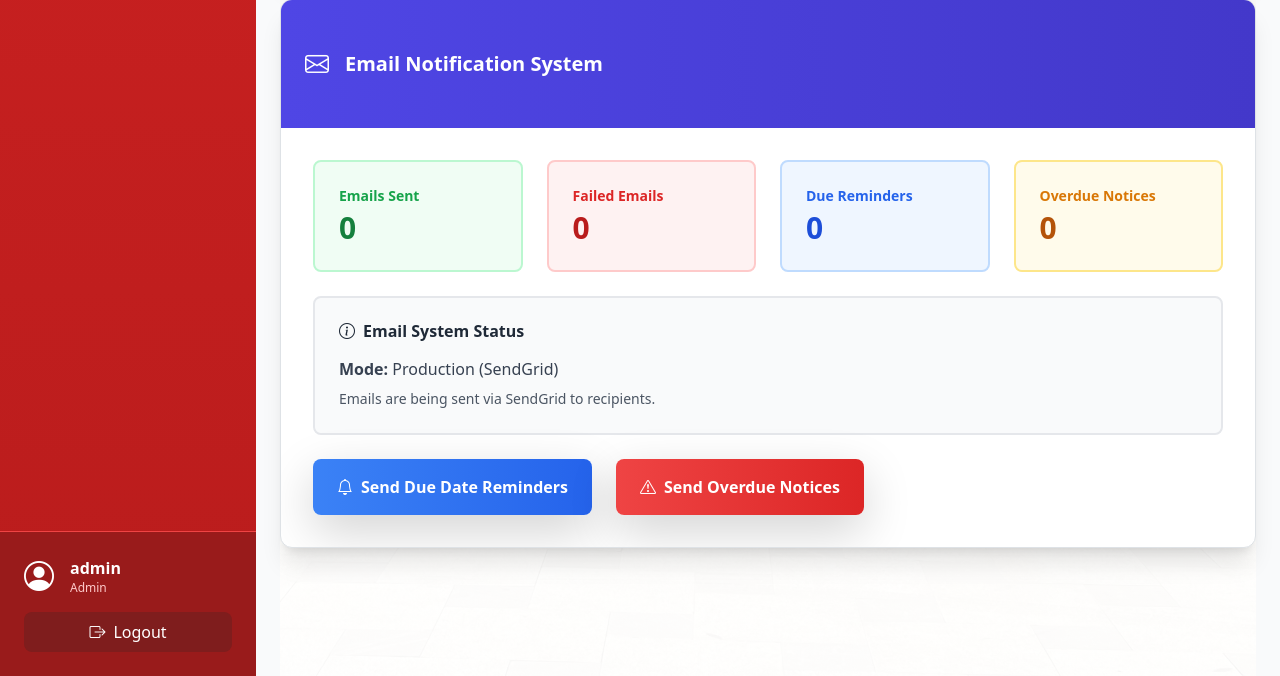
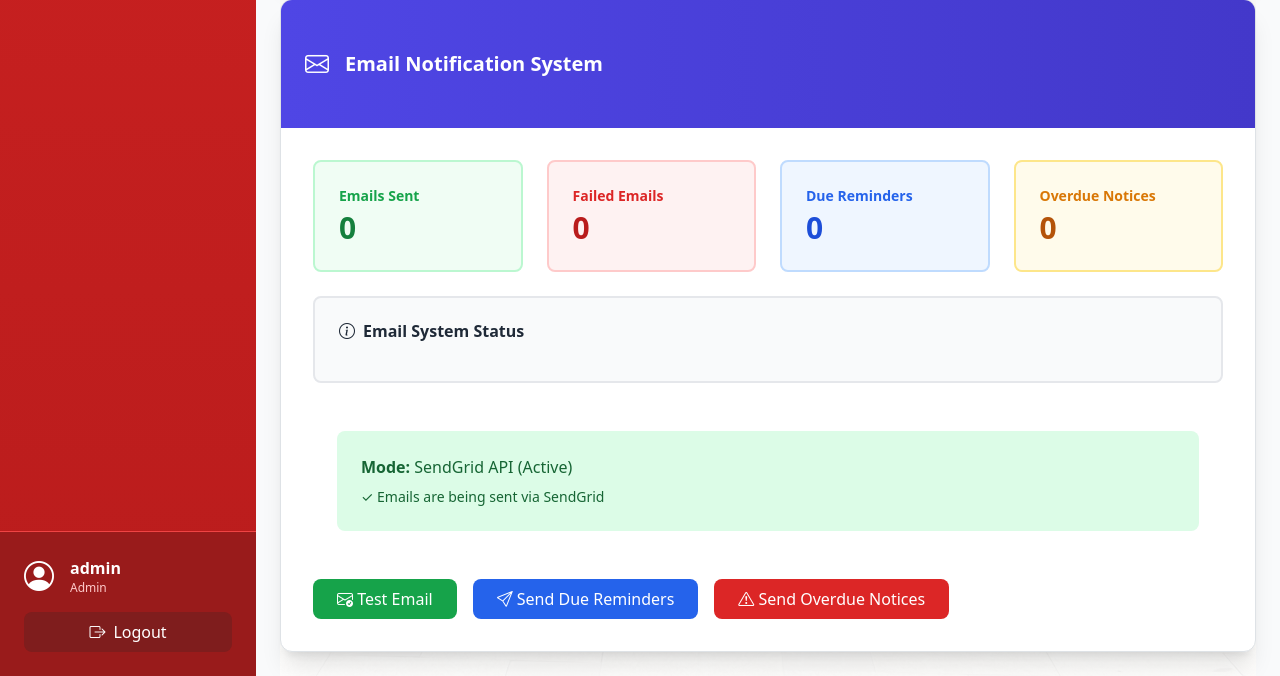
Before and after one commit to Joy-Ka/CIUON_Library_MS-main, a Flask app: page /dashboard/ in a window 1280 px wide. Shown: the part 1254-1930 px from the top of the page. Run offline with Flask 3, Linux system fonts and the light colour scheme; a user stored in the database is signed in; some libraries are stand-ins or nearby versions.

Commit message:
Assistant checkpoint: Configure Gmail email integration
Assistant generated file changes:
- utils/email_service.py: Improve Gmail SMTP error handling and logging, Update simulation mode message
- blueprints/dashboard.py: Update email status check, Pass email service status to template, Add test email route
- templates/dashboard/index.html: Update email system status display
Update email system status display
Add test email button

---

User prompt:

Kindly aid me in sending / implementing real world Email GMAIL API so as to enable both the admin and the librarian of the system to be able to send email remainders For returning Booksv and when the book is overdue autogenerate an email to the borrower and not to run in simulation

Replit-Commit-Author: Assistant
Replit-Commit-Session-Id: 3f5252d1-8b81-436e-833b-1a472338cc15

```diff
--- a/blueprints/dashboard.py
+++ b/blueprints/dashboard.py
@@ -27,8 +27,10 @@ def index():
     # Get email statistics
     email_stats = get_email_statistics()
 
-    # Check if SendGrid API key is configured
+    # Check if email service is configured
+    has_gmail = bool(os.environ.get('GMAIL_USER') and os.environ.get('GMAIL_APP_PASSWORD'))
     has_sendgrid = bool(os.environ.get('SENDGRID_API_KEY'))
+    has_email_service = has_gmail or has_sendgrid
 
     return render_template('dashboard/index.html',
                          total_students=total_students,
@@ -39,10 +41,48 @@ def index():
                          recent_borrows=recent_borrows,
                          overdue_books=overdue_books,
                          email_stats=email_stats,
+                         has_email_service=has_email_service,
+                         has_gmail=has_gmail,
                          has_sendgrid=has_sendgrid)
 
 @dashboard_bp.route('/send-due-reminders')
 @login_required
+
+
+@dashboard_bp.route('/test-email')
+@login_required
+def test_email():
+    """Send a test email to verify configuration"""
+    if current_user.role != 'admin':
+        flash('Access denied. Admin privileges required.', 'error')
+        return redirect(url_for('dashboard.index'))
+
+    # Import here to avoid circular imports
+    from utils.email_service import send_email
+
+    # Send test email to admin
+    test_email = current_user.email
+    subject = "Library System - Email Test"
+    body = """
+This is a test email from the Confucius Institute Library Management System.
+
+If you received this email, your email configuration is working correctly!
+
+System Information:
+- Sent at: """ + datetime.utcnow().strftime('%Y-%m-%d %H:%M:%S UTC') + """
+- User: """ + current_user.username + """
+
+Best regards,
+Library System
+"""
+
+    if send_email(test_email, subject, body, 'test', None, None):
+        flash(f'Test email sent successfully to {test_email}. Check your inbox!', 'success')
+    else:
+        flash('Failed to send test email. Check email configuration in Secrets.', 'error')
+
+    return redirect(url_for('dashboard.index'))
+
 def send_due_reminders():
     """Manually trigger due date reminder emails"""
     if current_user.role != 'admin':
--- a/templates/dashboard/index.html
+++ b/templates/dashboard/index.html
@@ -225,30 +225,49 @@
 
                 <div class="bg-gray-50 border-2 border-gray-200 rounded-lg p-6 mb-6">
                     <h6 class="font-bold text-gray-800 mb-3 flex items-center gap-2">
-                        <i class="bi bi-info-circle"></i>
-                        <span>Email System Status</span>
-                    </h6>
-                    <p class="text-gray-700 mb-2">
-                        <strong>Mode:</strong> {% if has_sendgrid %}Production (SendGrid){% else %}Simulation Mode{% endif %}
-                    </p>
-                    <p class="text-gray-600 text-sm">
-                        {% if has_sendgrid %}
-                        Emails are being sent via SendGrid to recipients.
-                        {% else %}
-                        Emails are being logged to the database instead of being sent. Set SENDGRID_API_KEY to enable actual email delivery.
-                        {% endif %}
-                    </p>
+                        <i class="bi bi-info-circle"></i> Email System Status
+                    </h5>
+                </div>
+                <div class="p-6">
+                    {% if has_gmail %}
+                    <div class="bg-green-100 text-green-800 p-4 rounded-lg">
+                        <strong>Mode:</strong> Gmail SMTP (Active)
+                        <p class="mt-2 text-sm">✓ Emails are being sent via Gmail SMTP</p>
+                        <p class="text-xs mt-1">Sending from: {{ config.get('GMAIL_USER', 'Not configured') }}</p>
+                    </div>
+                    {% elif has_sendgrid %}
+                    <div class="bg-green-100 text-green-800 p-4 rounded-lg">
+                        <strong>Mode:</strong> SendGrid API (Active)
+                        <p class="mt-2 text-sm">✓ Emails are being sent via SendGrid</p>
+                    </div>
+                    {% else %}
+                    <div class="bg-red-100 text-red-800 p-4 rounded-lg">
+                        <strong>Mode:</strong> ⚠️ No Email Service Configured
+                        <p class="mt-2 text-sm">Emails will NOT be sent. Please configure Gmail or SendGrid credentials in Secrets.</p>
+                        <div class="mt-3 text-sm">
+                            <p><strong>Gmail Setup:</strong> Add GMAIL_USER and GMAIL_APP_PASSWORD to Secrets</p>
+                            <p><strong>SendGrid Setup:</strong> Add SENDGRID_API_KEY to Secrets</p>
+                        </div>
+                    </div>
+                    {% endif %}
                 </div>
 
-                <div class="flex gap-4 flex-wrap">
-                    <a href="{{ url_for('dashboard.send_due_reminders') }}" class="bg-gradient-to-r from-blue-500 to-blue-600 text-white px-6 py-3 rounded-lg font-bold hover:from-blue-600 hover:to-blue-700 transition flex items-center gap-2 shadow-lg">
-                        <i class="bi bi-bell"></i>
-                        <span>Send Due Date Reminders</span>
+                <div class="mt-4 flex gap-3 flex-wrap">
+                    {% if has_email_service %}
+                    <a href="{{ url_for('dashboard.test_email') }}" class="bg-green-600 hover:bg-green-700 text-white px-4 py-2 rounded-lg transition">
+                        <i class="bi bi-envelope-check"></i> Test Email
                     </a>
-                    <a href="{{ url_for('dashboard.send_overdue_notices_route') }}" class="bg-gradient-to-r from-red-500 to-red-600 text-white px-6 py-3 rounded-lg font-bold hover:from-red-600 hover:to-red-700 transition flex items-center gap-2 shadow-lg">
-                        <i class="bi bi-exclamation-triangle"></i>
-                        <span>Send Overdue Notices</span>
+                    <a href="{{ url_for('dashboard.send_due_reminders') }}" class="bg-blue-600 hover:bg-blue-700 text-white px-4 py-2 rounded-lg transition">
+                        <i class="bi bi-send"></i> Send Due Reminders
                     </a>
+                    <a href="{{ url_for('dashboard.send_overdue_notices_route') }}" class="bg-red-600 hover:bg-red-700 text-white px-4 py-2 rounded-lg transition">
+                        <i class="bi bi-exclamation-triangle"></i> Send Overdue Notices
+                    </a>
+                    {% else %}
+                    <div class="bg-gray-300 text-gray-600 px-4 py-2 rounded-lg cursor-not-allowed">
+                        <i class="bi bi-send-slash"></i> Email functions disabled (configure credentials first)
+                    </div>
+                    {% endif %}
                 </div>
             </div>
         </div>
--- a/utils/email_service.py
+++ b/utils/email_service.py
@@ -47,9 +47,11 @@ def send_email(to_email, subject, body, email_type, student_id=None, borrow_reco
                     server.login(GMAIL_USER, GMAIL_APP_PASSWORD)
                     server.send_message(msg)
 
+                current_app.logger.info(f"Email sent successfully via Gmail to {to_email}")
                 status = 'sent'
                 error_message = None
             except Exception as gmail_error:
+                current_app.logger.error(f"Gmail SMTP error: {str(gmail_error)}")
                 status = 'failed'
                 error_message = f'Gmail SMTP error: {str(gmail_error)}'
 
@@ -77,10 +79,10 @@ def send_email(to_email, subject, body, email_type, student_id=None, borrow_reco
                 status = 'failed'
                 error_message = f'SendGrid error: {response.status_code}'
         else:
-            # Simulate email sending if no credentials (development mode)
-            current_app.logger.info(f"Email simulation - To: {to_email}, Subject: {subject}")
-            status = 'sent'
-            error_message = None
+            # No email credentials configured
+            current_app.logger.warning(f"Email NOT SENT (no credentials) - To: {to_email}, Subject: {subject}")
+            status = 'failed'
+            error_message = 'No email credentials configured (GMAIL_USER or SENDGRID_API_KEY required)'
 
         # Log the email
         email_log = EmailLog(
```
